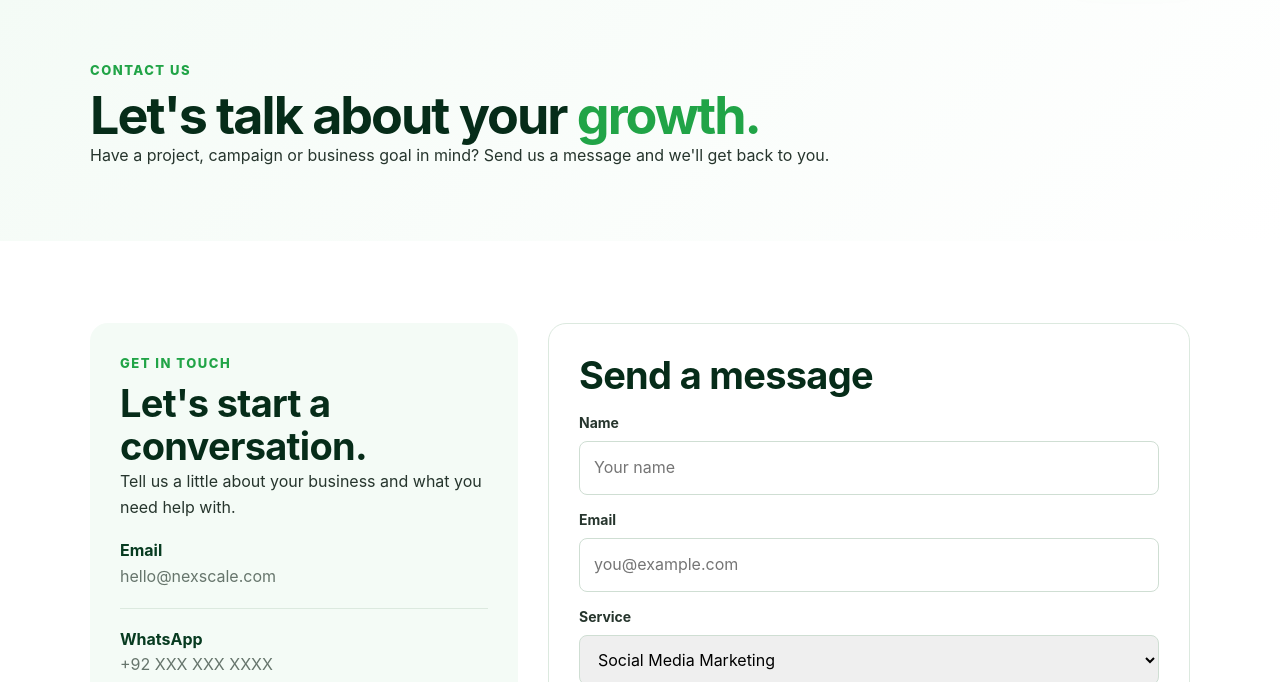
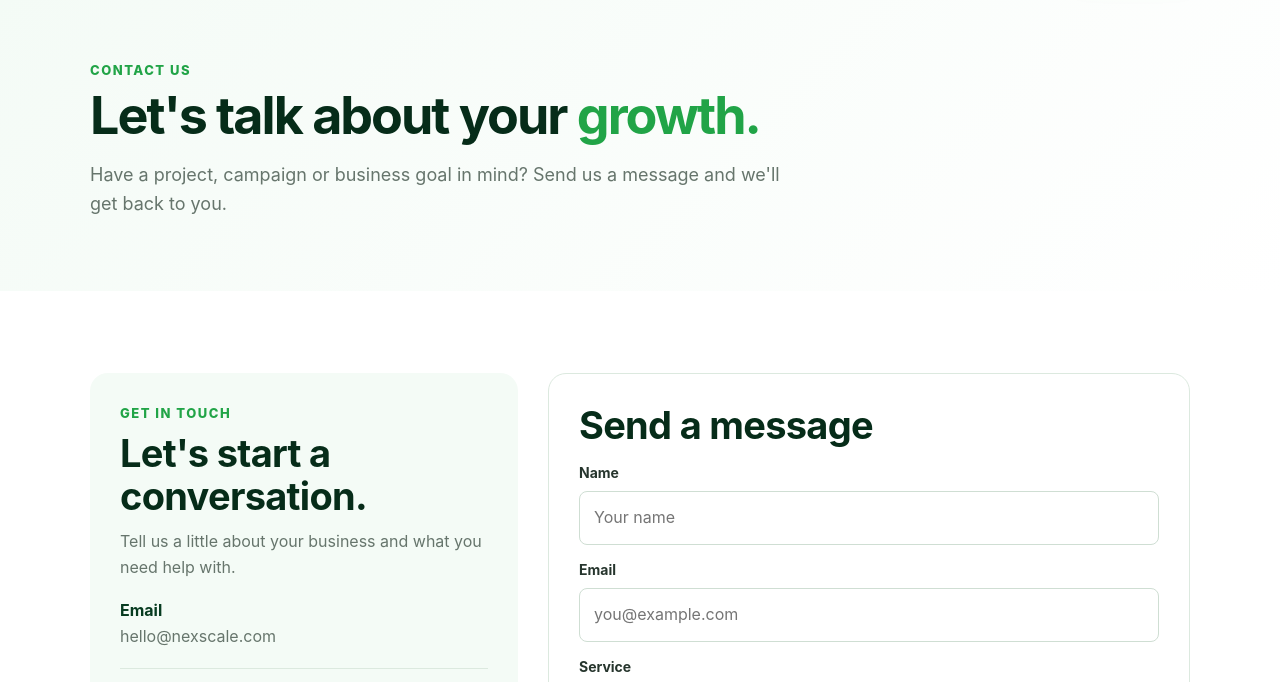
Before and after one commit to Mansoor-1/nexscale-marketing-agency, a plain HTML site: page contact.html in a window 1280 px wide. Shown: the part 89-771 px from the top of the page. Drawn offline with Linux system fonts and the light colour scheme.

Commit message:
Update style.css

```diff
--- a/style.css
+++ b/style.css
@@ -57,7 +57,6 @@ header{
 .logo{
   height:58px;
   width:auto;
-  display:block;
 }
 
 nav{
@@ -82,7 +81,6 @@ nav a.active{
   font-weight:700;
   transition:.2s;
   border:1px solid transparent;
-  cursor:pointer;
 }
 
 .btn-primary{
@@ -114,7 +112,7 @@ nav a.active{
   color:var(--dark);
 }
 
-/* HOME HERO */
+/* HOME */
 
 .hero{
   background:linear-gradient(135deg,#f5fcf6 0%,#fff 55%,#eef9f1 100%);
@@ -297,7 +295,7 @@ h2{
   color:#cfe2d5;
 }
 
-/* INNER PAGE HERO */
+/* INNER PAGES */
 
 .page-hero{
   padding:72px 0;
@@ -308,10 +306,11 @@ h2{
   font-size:52px;
 }
 
-.page-hero .lead{
-  margin-left:0;
-  margin-bottom:0;
+.page-description{
   max-width:700px;
+  margin-top:18px;
+  color:var(--muted);
+  font-size:18px;
 }
 
 /* ABOUT */
@@ -359,6 +358,11 @@ h2{
   border-radius:18px;
 }
 
+.contact-description{
+  color:var(--muted);
+  margin-top:10px;
+}
+
 .contact-item{
   padding:18px 0;
   border-bottom:1px solid var(--border);
@@ -381,6 +385,7 @@ form{
   border:1px solid var(--border);
   padding:30px;
   border-radius:18px;
+  background:#fff;
 }
 
 label{
@@ -504,10 +509,6 @@ footer p{
   padding:62px 0;
 }
 
-  .page-hero h1{
-    font-size:42px;
-  }
-
 .cta{
   padding:32px;
   display:block;
@@ -524,4 +525,9 @@ footer p{
 .footer-links{
   margin-top:20px;
 }
+
+.page-hero h1{
+  font-size:42px;
 }
+
+}
```
Lines whose indentation alone changed are shown as unchanged.
